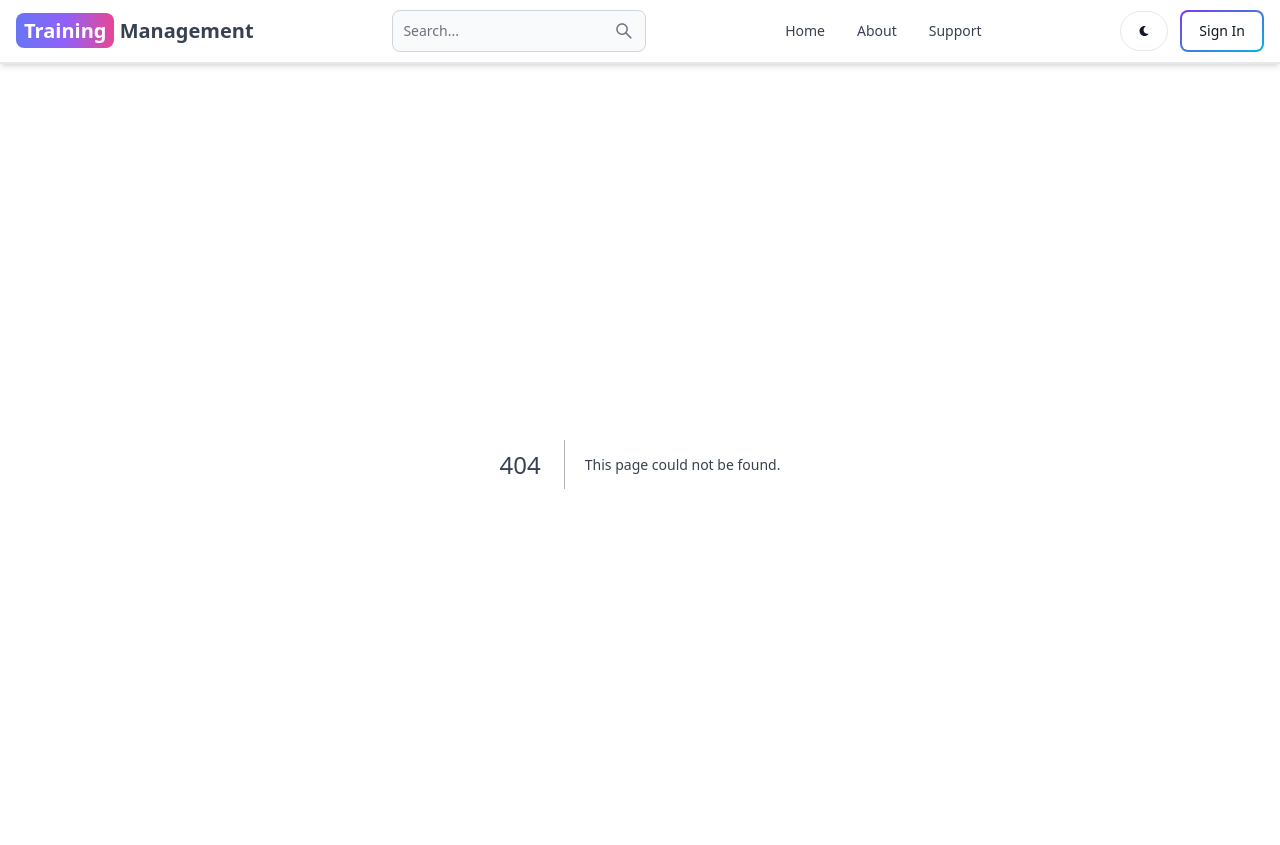
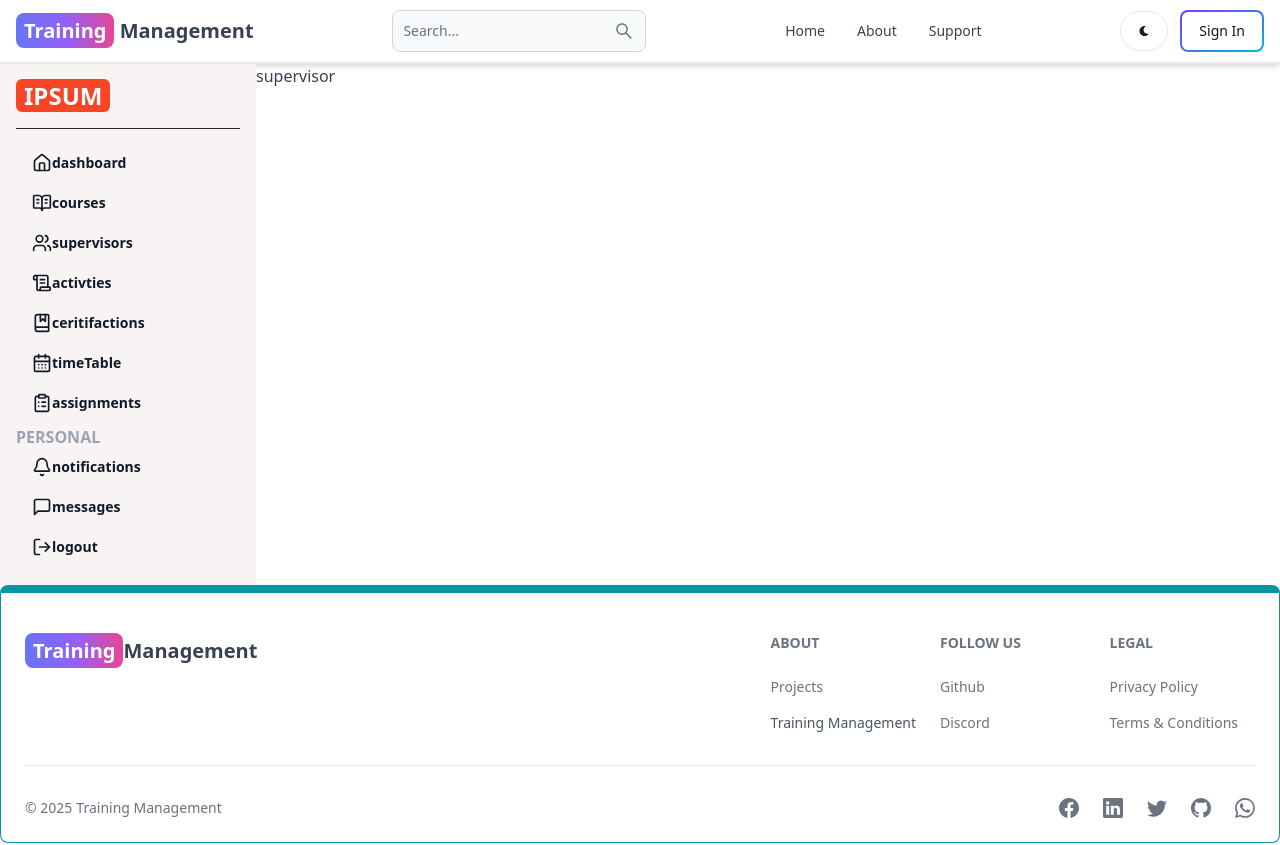
Before and after one commit to YaraDaraghmeh/ChanceBridge, a Next.js app: page /supervisors in a window 1280 px wide. Before the commit this address had no page. Shown: the top 845 px of the page. Built offline with nearby package versions, Linux system fonts and the light colour scheme.

Commit message:
create main folder that contain every page belong to dashboard for differant type user , dashboard page with fake data

```diff
--- /dev/null
+++ b/app/(main)/activites/page.tsx
@@ -0,0 +1,9 @@
+import React from 'react'
+
+const Activites = () => {
+  return (
+    <div>Activites</div>
+  )
+}
+
+export default Activites
--- a/app/[slug]/dashboard/trainee/page.tsx
+++ b/app/(main)/assignments/page.tsx
@@ -2,7 +2,9 @@ import React from 'react'
 
 const page = () => {
   return (
-    <div>page</div>
+    <div>
+
+    </div>
   )
 }
 
--- /dev/null
+++ b/app/(main)/ceritifactions/page.tsx
@@ -0,0 +1,9 @@
+import React from 'react'
+
+const ceritifactions = () => {
+  return (
+    <div>page</div>
+  )
+}
+
+export default ceritifactions
--- /dev/null
+++ b/app/(main)/companies/page.tsx
@@ -0,0 +1,9 @@
+import React from 'react'
+
+const Companies = () => {
+  return (
+    <div>Companies</div>
+  )
+}
+
+export default Companies
--- /dev/null
+++ b/app/(main)/courses/page.tsx
@@ -0,0 +1,9 @@
+import React from 'react'
+
+const courses = () => {
+  return (
+    <div>courses</div>
+  )
+}
+
+export default courses
--- a/app/[slug]/dashboard/page.tsx
+++ b/app/(main)/dashboard/page.tsx
@@ -1,4 +1,5 @@
 "use client";
+import ApexChart from '@/components/chart';
 import ImageSlider from '@/components/ImageSlider';
 import TitleOfSection from '@/components/TitleOfSection';
 import UserCollections from '@/components/UserCollections';
@@ -64,6 +65,7 @@ const userActivites=[{
   endData:'4-5-2010',
   status:'inProgress'
 }]
+
 const userJops=[{},{},{}]
 const assignmentsUser=[{
   name:'create auth form with mongodb',
@@ -84,6 +86,9 @@ const assignmentsUser=[{
   endDate:'23-4-2020',
   status:'panding'
 }]
+
+
+const numberOfAppoforDay = [0, 0, 4, 0, 6, 0, 0]
 
 
 const page = () => {
@@ -206,7 +211,7 @@ const page = () => {
                )}
 
             </div>
-          <ImageSlider/>
+            <ApexChart data={numberOfAppoforDay} />
 
           </div>
 
@@ -263,11 +268,13 @@ const page = () => {
             </div>
           </div>
         </div>
+
       </div>
       {/* End Content */}
     </main>
   )
 }
+
 
 export default page
 
--- /dev/null
+++ b/app/(main)/supervisors/page.tsx
@@ -0,0 +1,9 @@
+import React from 'react'
+
+const Supervisor = () => {
+  return (
+    <div>supervisor</div>
+  )
+}
+
+export default Supervisor
--- /dev/null
+++ b/app/(main)/timeTable/page.tsx
@@ -0,0 +1,9 @@
+import React from 'react'
+
+const TimeTable = () => {
+  return (
+    <div>page</div>
+  )
+}
+
+export default TimeTable
--- a/components/Menu/index.tsx
+++ b/components/Menu/index.tsx
@@ -6,7 +6,7 @@ const userListMenu=[ {
 
   icon:<Home />,
   name:'dashboard',
-  href:'/'
+  href:'/dashboard'
 
 
 },
@@ -21,26 +21,27 @@ const userListMenu=[ {
 {
   icon:<Users/>,
   name:'supervisors',
-  href:''
+  href:'/supervisors'
 },{
   icon:<ScrollText/>,
   name:'activties',
-  href:''
+  href:'/activites'
 },
 {
   icon:<BookMarked/>,
   name:'ceritifactions',
-  href:''
+  href:'/ceritifactions'
 },
 {
+
   icon:<CalendarDays/>,
   name:'timeTable',
-  href:''
+  href:'/timeTable'
 },
 {
   icon:<ClipboardList/>,
   name:'assignments',
-  href:''
+  href:'/assignments'
 },
 ]
 const personalListMenu=[{
--- /dev/null
+++ b/components/chart/index.tsx
@@ -0,0 +1,59 @@
+import ReactApexChart from "react-apexcharts";
+import { ApexOptions } from 'apexcharts';
+
+const ApexChart = ({data}:{data:number[]}) => {
+  const state:{ options: ApexOptions;
+    series: Array<{ name: string; data: number[] }>;
+} = {
+
+      series: [{
+          name: "appointments",
+          data: data
+      }],
+      options: {
+        chart: {
+          height: 350,
+          type: 'line',
+          zoom: {
+            enabled: false
+          }
+        },
+        title: {
+          text: 'appoiment for this week',
+          align: 'left'
+        },
+
+        dataLabels: {
+          enabled: false
+        },
+        stroke: {
+          curve: 'straight'
+        },
+
+        grid: {
+          row: {
+            colors: ['#f3f3f3', 'transparent'], // takes an array which will be repeated on columns
+            opacity: 0.5
+          },
+        },
+        xaxis: {
+          categories: ['Monday',
+            'Tuesday',
+            'Wednesday',
+            'Thursday',
+            'Friday',
+            'Saturday',
+            'Sunday'],
+        }
+      },
+
+
+  };
+
+
+
+  return (
+          <ReactApexChart options={state.options}  series={state.series} type="line" height={'100%'} width={'100%'} />
+  );
+}
+export default ApexChart;
--- a/package.json
+++ b/package.json
@@ -9,6 +9,8 @@
     "lint": "next lint"
   },
   "dependencies": {
+    "apexcharts": "^4.5.0",
+    "axios": "^1.8.4",
     "bcryptjs": "^3.0.2",
     "firebase": "^11.5.0",
     "flowbite-react": "^0.7.8",
@@ -20,7 +22,9 @@
     "next": "15.2.2",
     "npm": "^11.2.0",
     "react": "^19.0.0",
+    "react-apexcharts": "^1.7.0",
     "react-dom": "^19.0.0",
+    "react-hot-toast": "^2.5.2",
     "react-rating": "^2.0.5",
     "react-stars": "^2.2.5",
     "sweetalert2": "^11.17.2",
```
Also changed, not shown: app/(main)/layout.tsx (renamed from app/[slug]/dashboard/layout.tsx), 2 other files (tests, documents, lock files or other folders).
